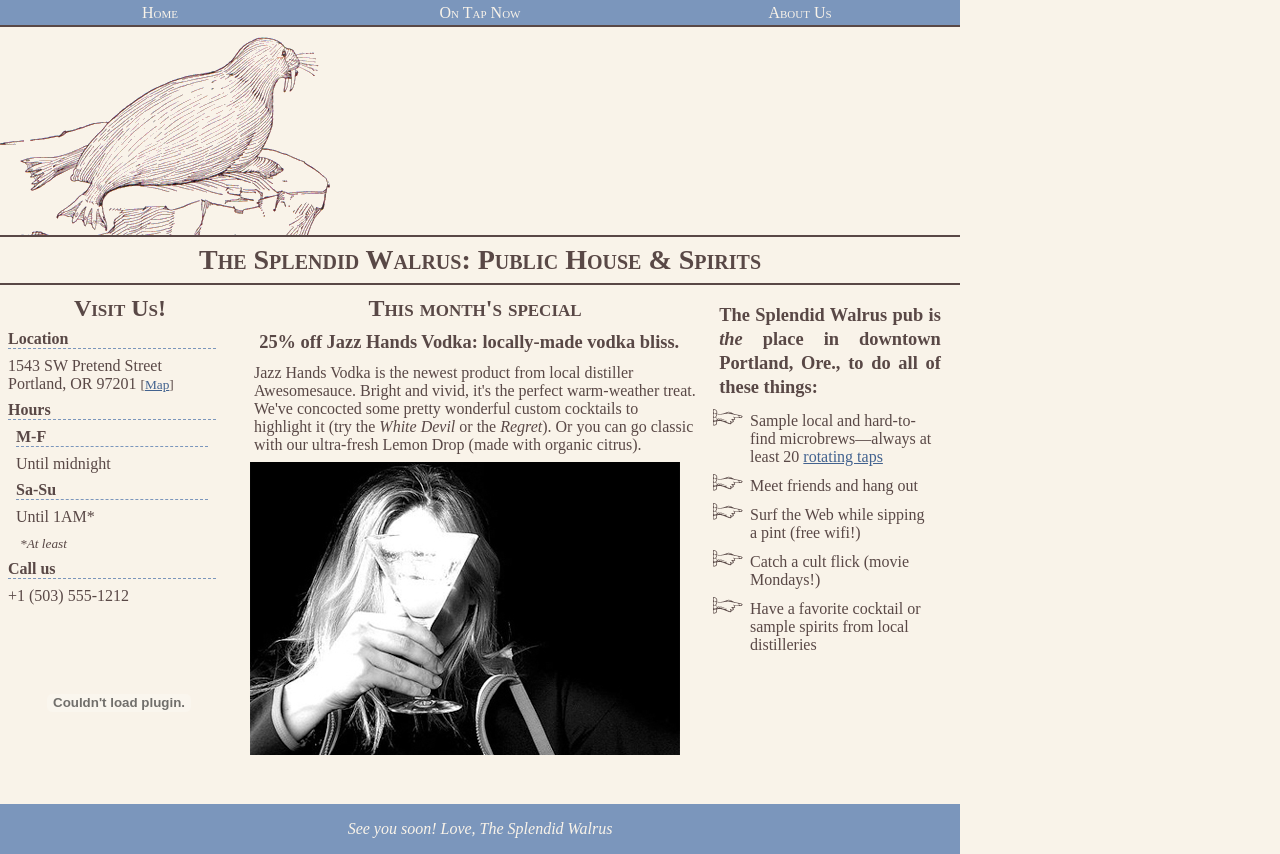
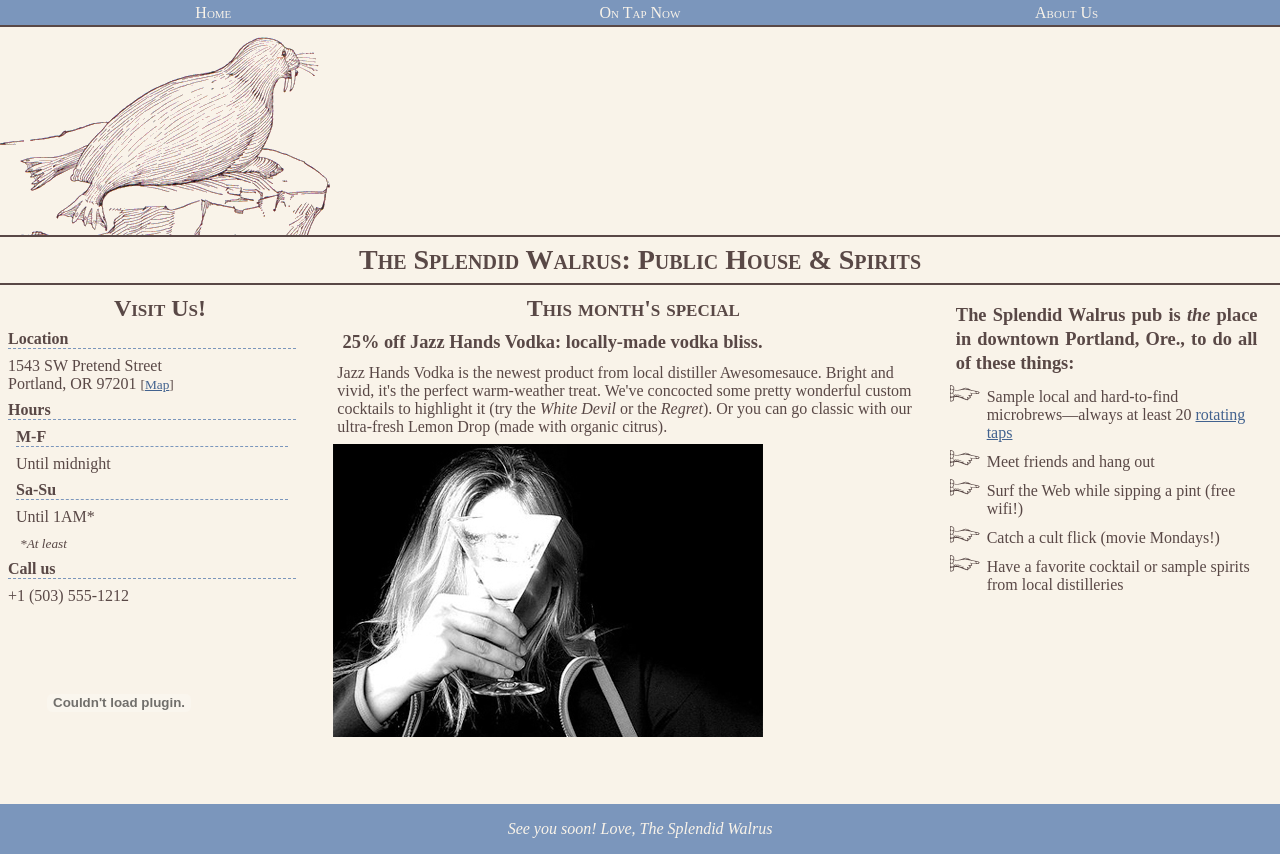
Before and after one commit to luiz93br/Projeto-e-Design-de-Interface-Mobile, a plain HTML site: page index.html in a window 1280 px wide. Drawn offline with Linux system fonts and the light colour scheme.

Commit message:
grade fluida

```diff
--- a/styles.css
+++ b/styles.css
@@ -106,27 +106,27 @@ dt {
 @media screen and (min-width:481px){
 /* Desktop Structure -layout para computador*/
 body, .header, .navigation, .footer {
-  width: 960px;
+  width: 100%;
 }
 
 .column {
-  margin: 10px 10px 0 0;
+  margin: 10px 1.04166667% 0 0;
 }
 
 .navigation ul li {
-  width: 320px; /* 960/3 */
+  width: 33.333333%; /* 960/3 */
 }
 
 #visit {
-  width: 240px;
+  width: 25%;
   float: left;
 }
 #points {
-  width: 240px;
+  width: 25%;
   float: right;
 }
 #main {
-  margin: 10px 260px 0 250px;
+  margin: 10px 27.0833333% 0 26.0416667%;
 
 }
 }
```
